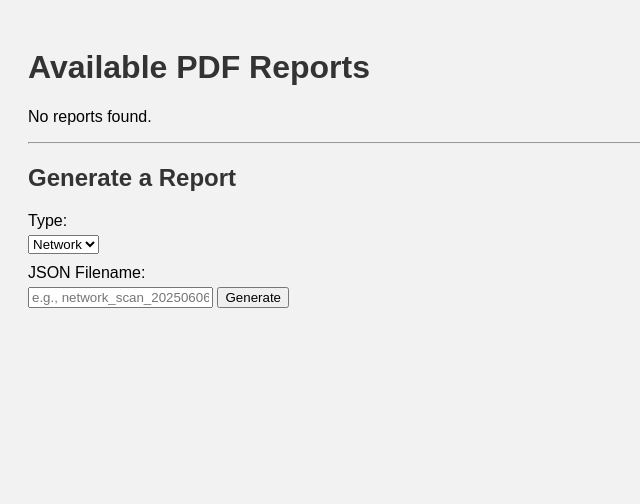
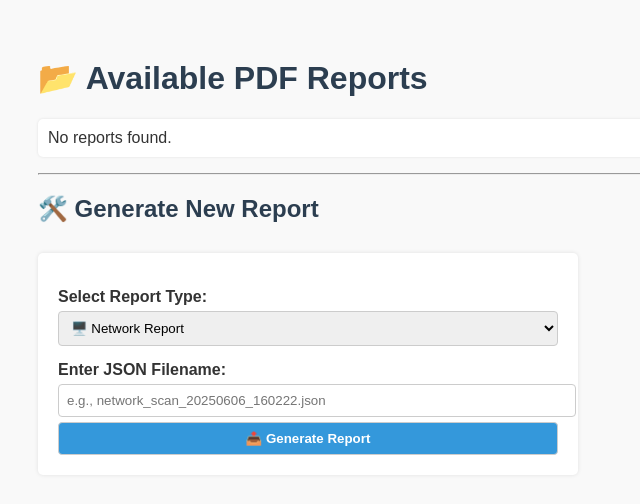
Before and after one commit to joelj8078/SafeSchool-CyberToolkit, a Flask app: template app/templates/reports.html in a window 1280 px wide. Shown: the top 504 px of the page, without its empty margins (0-640 px from the left). Run offline with Flask 3, Linux system fonts and the light colour scheme; the template is opened without the code that fills it, so the values that code supplies are empty.

Commit message:
Week 1, 2,3 and 4 in progress

```diff
--- a/app/templates/reports.html
+++ b/app/templates/reports.html
@@ -1,65 +1,116 @@
 <!DOCTYPE html>
-<html>
+<html lang="en">
 <head>
-    <title>Generated Reports</title>
+    <meta charset="UTF-8">
+    <title>📄 Generated Reports | SafeSchool Toolkit</title>
     <style>
         body {
             font-family: Arial, sans-serif;
-            padding: 20px;
-            background: #f2f2f2;
-        }
-        h1, h2 {
+            padding: 30px;
+            background-color: #f9f9f9;
             color: #333;
         }
+
+        h1, h2 {
+            color: #2c3e50;
+        }
+
         ul {
             list-style: none;
-            padding: 0;
+            padding-left: 0;
         }
+
         li {
             margin: 10px 0;
+            padding: 10px;
+            background-color: #fff;
+            border-radius: 5px;
+            box-shadow: 0 0 3px rgba(0,0,0,0.1);
         }
+
         a {
-            color: #0066cc;
             text-decoration: none;
+            color: #2980b9;
+            font-weight: bold;
         }
+
         a:hover {
             text-decoration: underline;
         }
+
         form {
-            margin-top: 20px;
+            margin-top: 30px;
+            background-color: #fff;
+            padding: 20px;
+            border-radius: 5px;
+            box-shadow: 0 0 4px rgba(0,0,0,0.1);
+            max-width: 500px;
         }
+
         label {
             display: block;
-            margin-top: 10px;
+            margin-top: 15px;
+            font-weight: 600;
         }
+
         input, select, button {
             margin-top: 5px;
+            padding: 8px;
+            width: 100%;
+            border: 1px solid #ccc;
+            border-radius: 4px;
+        }
+
+        button {
+            background-color: #3498db;
+            color: #fff;
+            cursor: pointer;
+            font-weight: bold;
+        }
+
+        button:hover {
+            background-color: #2980b9;
         }
     </style>
 </head>
 <body>
-    <h1>Available PDF Reports</h1>
+
+    <h1>📂 Available PDF Reports</h1>
+
     <ul>
         {% for report in reports %}
-            <li><a href="{{ url_for('main.download_report', filename=report) }}">{{ report }}</a></li>
+            <li>
+                {% if "network" in report %}
+                    🖥️
+                {% elif "web" in report %}
+                    🌐
+                {% elif "phishing" in report %}
+                    🛡️
+                {% else %}
+                    📄
+                {% endif %}
+                <a href="{{ url_for('main.download_report', filename=report) }}">{{ report }}</a>
+            </li>
         {% else %}
             <li>No reports found.</li>
         {% endfor %}
     </ul>
 
     <hr>
-    <h2>Generate a Report</h2>
+
+    <h2>🛠️ Generate New Report</h2>
     <form action="{{ url_for('main.generate_report') }}" method="post">
-        <label for="report_type">Type:</label>
+        <label for="report_type">Select Report Type:</label>
         <select name="report_type" id="report_type" required>
-            <option value="network">Network</option>
-            <option value="web">Web</option>
+            <option value="network">🖥️ Network Report</option>
+            <option value="web">🌐 Web Report</option>
         </select>
 
-        <label for="json_file">JSON Filename:</label>
+        <label for="json_file">Enter JSON Filename:</label>
         <input type="text" name="json_file" id="json_file" placeholder="e.g., network_scan_20250606_160222.json" required>
 
-        <button type="submit">Generate</button>
+        <button type="submit">📤 Generate Report</button>
     </form>
+
 </body>
 </html>
```
Also changed, not shown: app/routes.py (+42 -10 lines), app/templates/phishing_awareness.html (+26 -17 lines), modules/report_phishing.py (added, +62 -0 lines), 4 other files.
